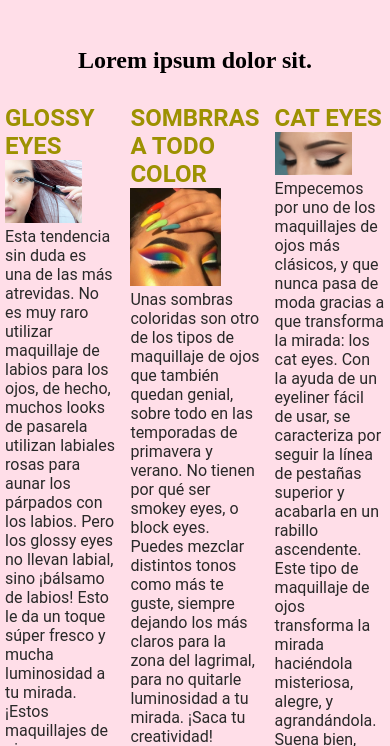
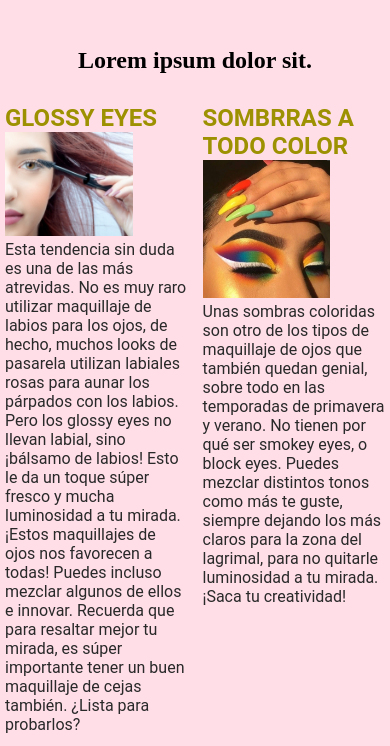
Before and after one commit to JoniMonte/Proyecto, a plain HTML site: page Index.html in a window 390 px wide. Shown: the part 510-1256 px from the top of the page. Drawn offline with Linux system fonts and the light colour scheme.

Commit message:
corregi responsive mobile

```diff
--- a/style.css
+++ b/style.css
@@ -315,3 +315,14 @@ h1 {
     margin: 0 0;
     }
 }
+/* mobile */
+@media (max-width: 400px){
+    .Grid-container{
+    margin-top: 30px;
+    display: grid;
+    grid-template-columns: 1fr 1fr;
+    grid-template-rows: 1fr 1fr 1fr;
+    column-gap: 15px;
+    row-gap: 15px;}
+
+}
```
